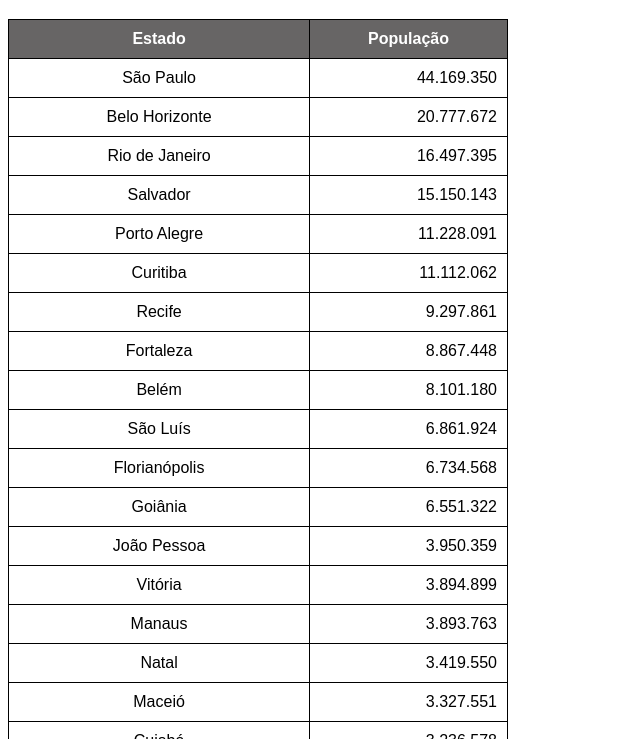
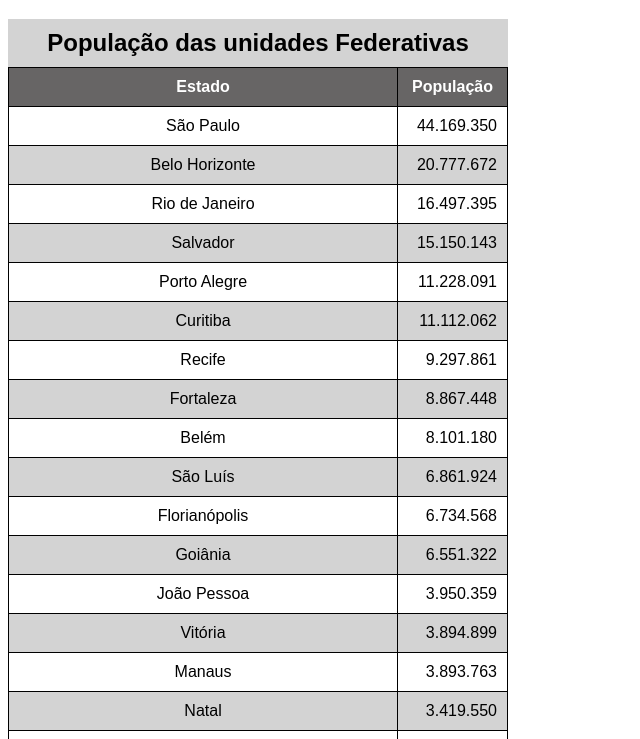
Before and after one commit to ramonbds/html-css, a plain HTML site: page exercicios/ex023/tabela002.html in a window 1280 px wide. Shown: the part 61-800 px from the top of the page, without its empty margins (0-640 px from the left). Drawn offline with Linux system fonts and the light colour scheme.

Commit message:
Update tabela002.html

```diff
--- a/exercicios/ex023/tabela002.html
+++ b/exercicios/ex023/tabela002.html
@@ -13,11 +13,29 @@
         table {
             width: 500px;
             border-collapse: collapse;
+            position: relative;
+        }
+
+        caption {
+            background-color: lightgray;
+            padding: 10px;
+            font-size: 1.5em;
+            font-weight: bold;
         }
 
         thead, tfoot {
             background-color: rgb(103, 101, 101);
             color: white;
+        }
+
+        thead > tr > th {
+            position: sticky;
+            top: -1px;
+            background-color: rgb(103, 101, 101);
+        }
+
+        tbody > tr:nth-child(even) {
+            background-color: lightgray;
         }
 
         th, td {
@@ -45,9 +63,10 @@
                 TR, TD, TH
     -->
     <Table>
+        <caption>População das unidades Federativas</caption>
         <thead>
-            <th>Estado</th>
-            <th>População</th>
+            <th scope="col">Estado</th>
+            <th scope="col" style="width: 50px;">População</th>
         </thead>
         <tbody>
             <tr>
@@ -161,7 +180,7 @@
         </tbody>
         <tfoot>
             <tr>
-                <th>
+                <th scope="row">
                     Total de Habitantes
                 </th>
                 <td class="num">210.147.125</td>
```
